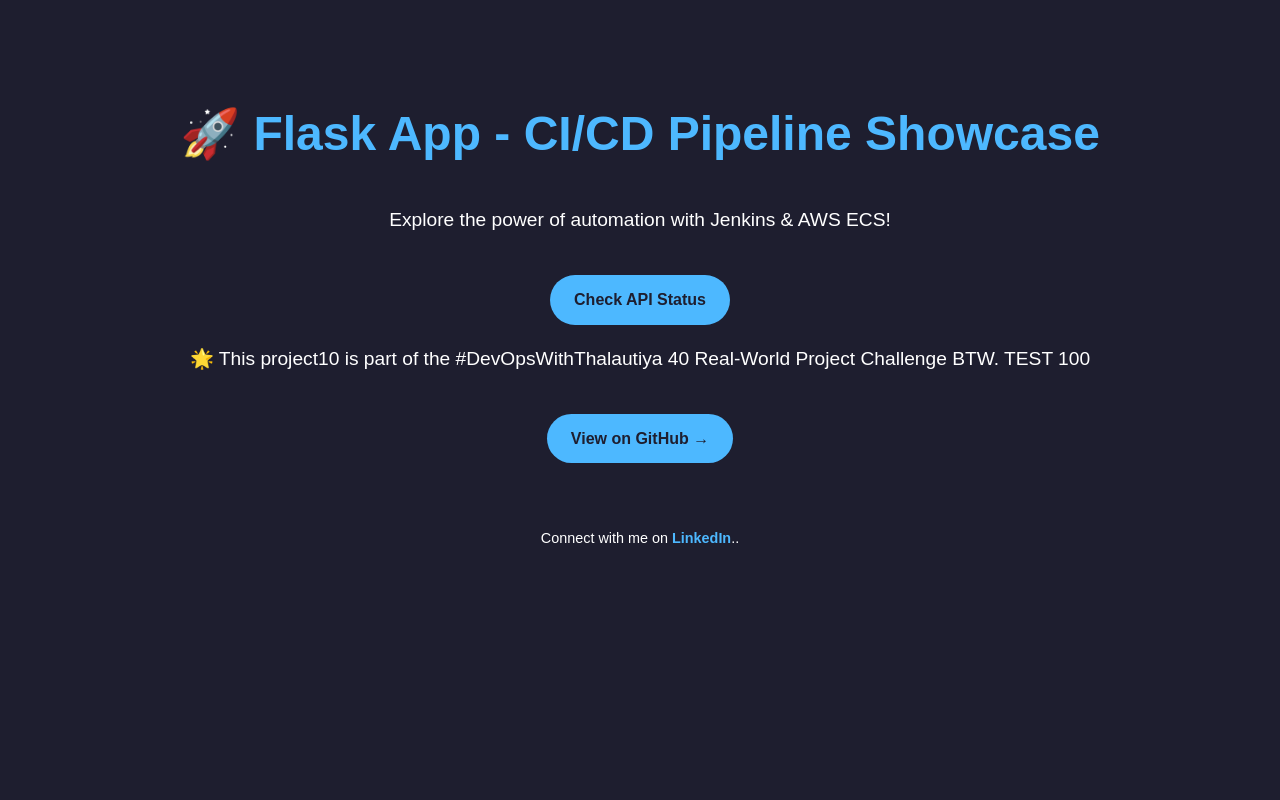
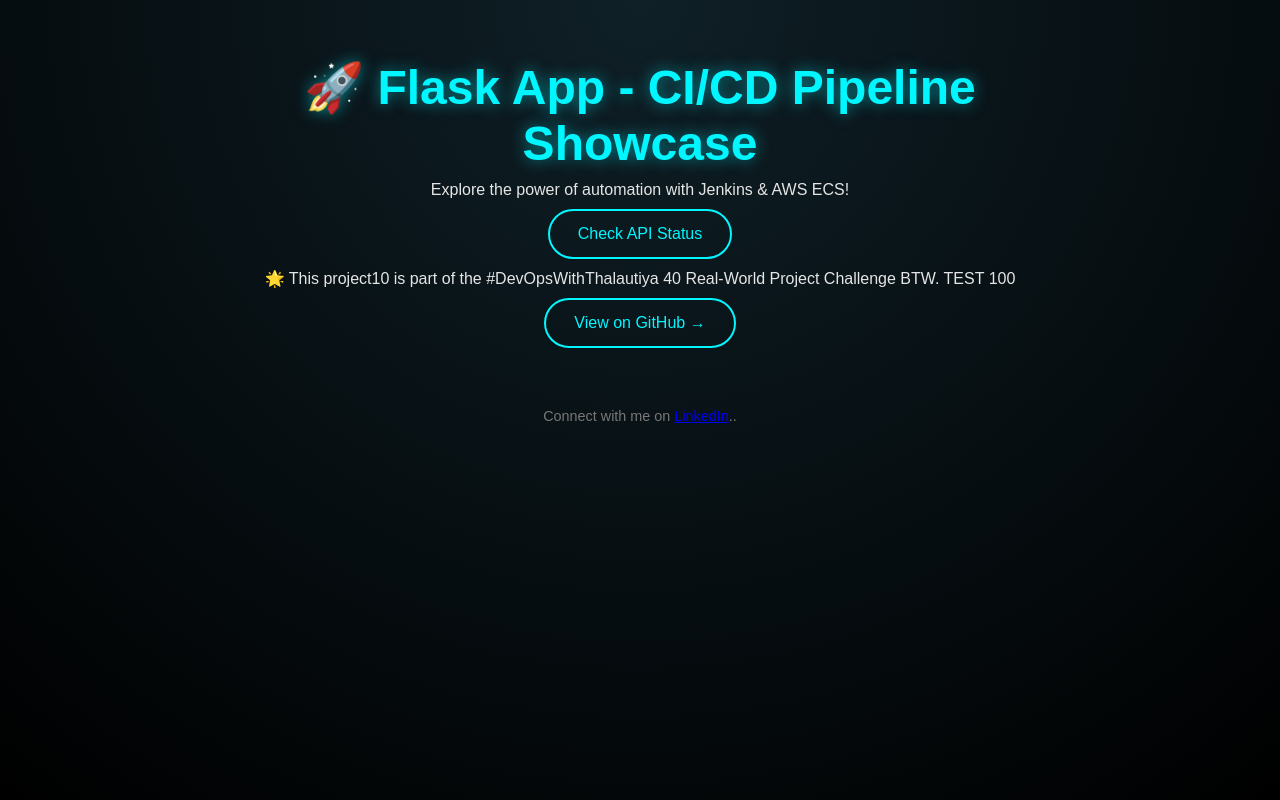
Before and after one commit to Ask99Ayush/BWT-Project-1-Automated-CI-CD-Pipeline-AWS-ECS, a Flask app: page / in a window 1280 px wide. Run offline with Flask 3, Linux system fonts and the light colour scheme.

Commit message:
Revamp styles for improved aesthetics and layout

```diff
--- a/static/css/styles.css
+++ b/static/css/styles.css
@@ -1,49 +1,132 @@
-/* style.css */
-body {
-    font-family: 'Arial', sans-serif;
+* {
     margin: 0;
     padding: 0;
-    background: #1e1e2f;
-    color: white;
-    text-align: center;
-    line-height: 1.6;
+    box-sizing: border-box;
+    font-family: 'Orbitron', sans-serif;
+}
+
+body {
+    background: radial-gradient(circle at top, #0f2027, #000000);
+    color: #e5e5e5;
+    min-height: 100vh;
+    overflow-x: hidden;
+}
+
+/* Animated Glow */
+.bg-glow {
+    position: fixed;
+    width: 400px;
+    height: 400px;
+    background: #00f7ff;
+    filter: blur(150px);
+    opacity: 0.15;
+    top: -100px;
+    left: -100px;
+    animation: float 8s infinite alternate ease-in-out;
+}
+
+@keyframes float {
+    from { transform: translate(0, 0); }
+    to { transform: translate(200px, 200px); }
 }
 
 .container {
-    padding: 5% 10%;
+    max-width: 900px;
+    margin: auto;
+    padding: 60px 20px;
+    text-align: center;
 }
 
 h1 {
     font-size: 3rem;
-    color: #4db8ff;
+    color: #00f7ff;
+    margin-bottom: 10px;
+    text-shadow: 0 0 15px rgba(0,247,255,0.5);
 }
 
-p {
-    font-size: 1.2rem;
+h2 {
+    font-weight: 400;
+    color: #aaa;
+    margin-bottom: 30px;
 }
 
-a {
-    text-decoration: none;
-    color: #4db8ff;
-    font-weight: bold;
+.tagline {
+    font-size: 1.1rem;
+    margin-bottom: 40px;
+}
+
+.tagline span {
+    color: #00f7ff;
+}
+
+.buttons {
+    margin-bottom: 40px;
 }
 
 .btn {
     display: inline-block;
-    margin-top: 20px;
-    padding: 12px 24px;
-    background: #4db8ff;
-    color: #1e1e2f;
+    margin: 10px;
+    padding: 14px 28px;
     border-radius: 30px;
-    font-weight: bold;
-    transition: background 0.3s;
+    border: 2px solid #00f7ff;
+    color: #00f7ff;
+    text-decoration: none;
+    transition: 0.3s;
 }
 
 .btn:hover {
-    background: #4facfe;
+    background: #00f7ff;
+    color: #000;
+    box-shadow: 0 0 20px #00f7ff;
+}
+
+.primary {
+    background: #00f7ff;
+    color: #000;
+}
+
+.card {
+    background: rgba(255, 255, 255, 0.05);
+    border: 1px solid rgba(0, 247, 255, 0.3);
+    border-radius: 15px;
+    padding: 30px;
+    margin: 40px 0;
+    backdrop-filter: blur(10px);
+}
+
+.card h3 {
+    color: #00f7ff;
+    margin-bottom: 15px;
+}
+
+.small {
+    font-size: 0.85rem;
+    color: #aaa;
+    margin-top: 10px;
+}
+
+.socials {
+    margin: 30px 0;
+}
+
+.socials a {
+    margin: 0 15px;
+    color: #00f7ff;
+    text-decoration: none;
+    transition: 0.3s;
+}
+
+.socials a:hover {
+    text-shadow: 0 0 10px #00f7ff;
 }
 
 footer {
-    margin-top: 4rem;
+    margin-top: 50px;
     font-size: 0.9rem;
+    color: #777;
 }
+
+.footer-small {
+    font-size: 0.75rem;
+    margin-top: 5px;
+}
```
